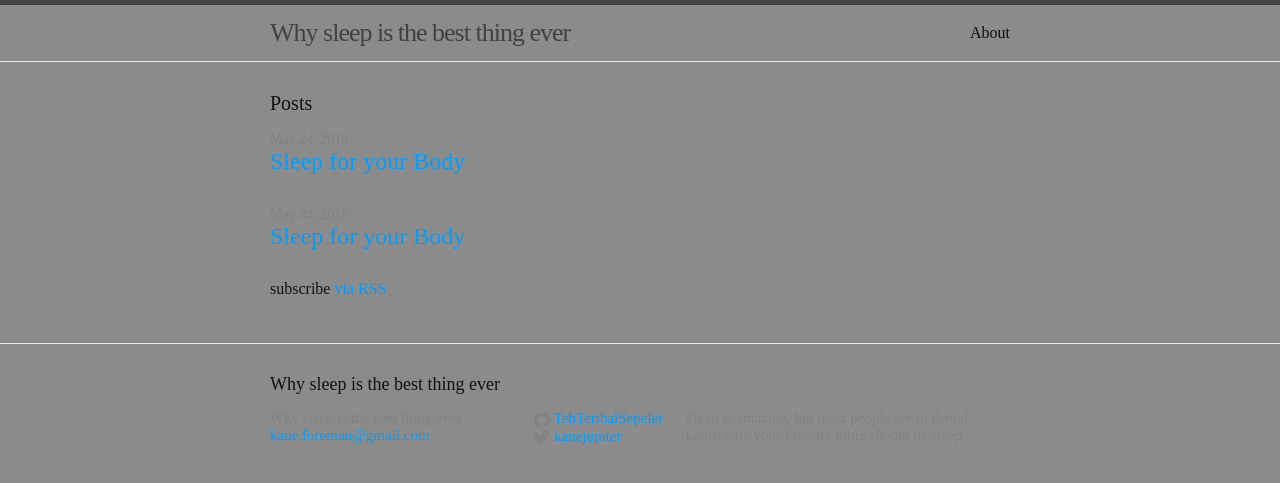
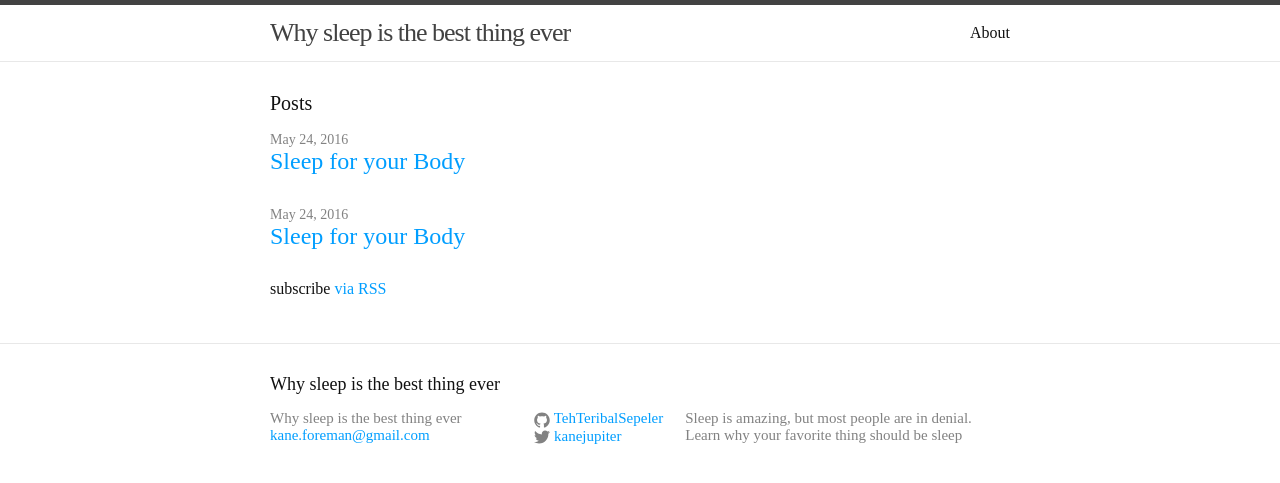
Before and after one commit to TehTeribalSepeler/TehTeribalSepeler.github.io, a Jekyll site: the page built from index.html, in a window 1280 px wide. Shown: the top 483 px of the page. Built offline with Jekyll 4.4.1, drawn with Linux system fonts in a browser that asks for light colours.

Commit message:
Update main.scss

```diff
--- a/css/main.scss
+++ b/css/main.scss
@@ -15,7 +15,7 @@ $base-line-height: 1.5;
 $spacing-unit:     30px;
 
 $text-color:       #111;
-$background-color: #8B8B8B;
+$background-color: #ffffff;
 $brand-color:      #009EFF;
 
 $grey-color:       #828282;
```
